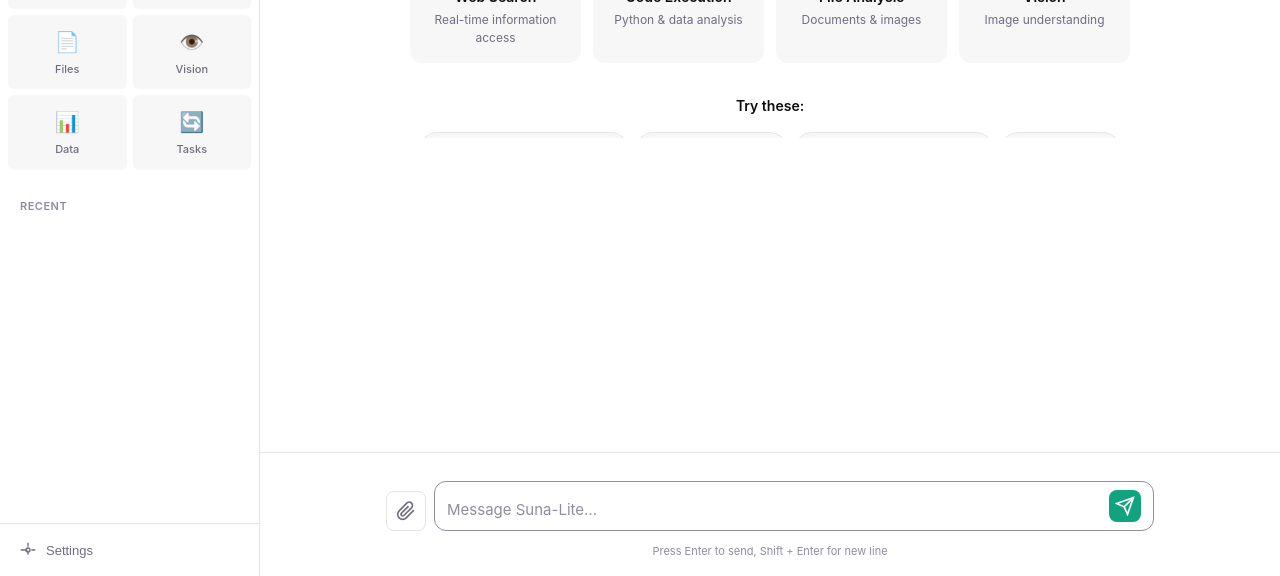
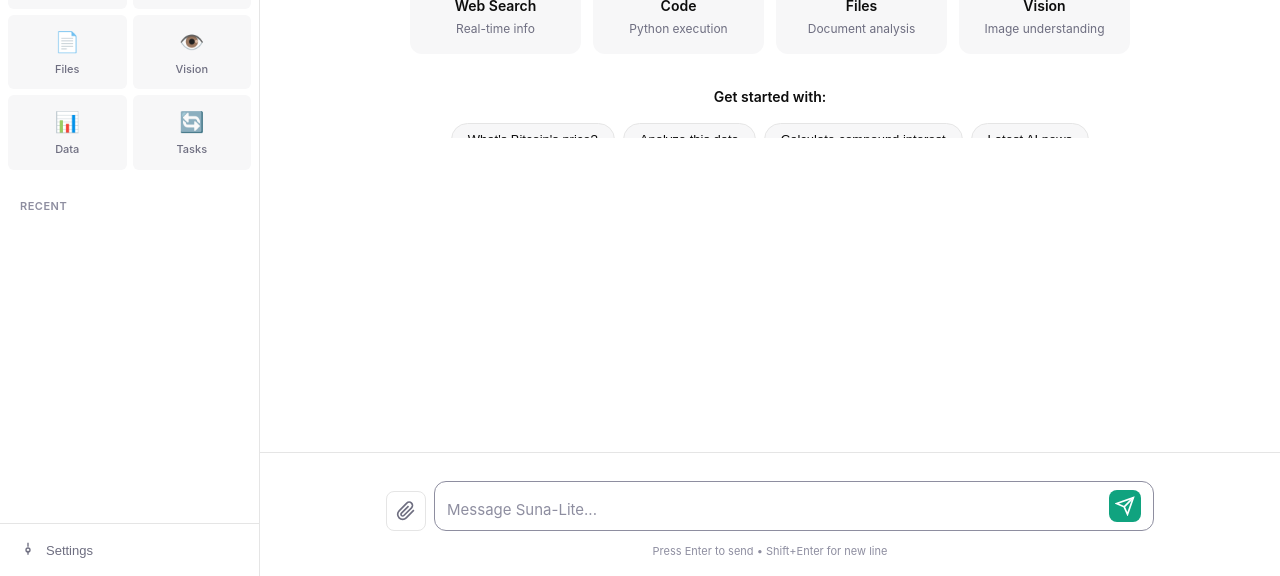
Before and after one commit to orionaihub/Orion, a website: page public/index.html in a window 1280 px wide. Shown: the part 224-800 px from the top of the page. Drawn offline with nearby package versions, Linux system fonts and the light colour scheme; no server answers.

Commit message:
Update index.html

```diff
--- a/public/index.html
+++ b/public/index.html
@@ -3,7 +3,9 @@
 <head>
     <meta charset="UTF-8">
     <meta name="viewport" content="width=device-width, initial-scale=1.0, maximum-scale=1.0, user-scalable=no">
-    <title>Suna-Lite - Autonomous AI Agent</title>
+    <meta name="theme-color" content="#10a37f">
+    <meta name="description" content="Suna-Lite - Autonomous AI Agent powered by Gemini">
+    <title>Suna-Lite - AI Assistant</title>
 
     <!-- External Libraries -->
     <script src="https://cdn.jsdelivr.net/npm/marked/marked.min.js"></script>
@@ -38,7 +40,7 @@
                     <span class="logo">🤖</span>
                     <div>
                         <h2>Suna-Lite</h2>
-                        <p>Autonomous AI Agent</p>
+                        <p>AI Assistant</p>
                     </div>
                 </div>
             </div>
@@ -55,27 +57,27 @@
                 <div class="nav-section">
                     <h3>Capabilities</h3>
                     <div class="capability-grid">
-                        <div class="capability-item" data-tooltip="Web Search">
+                        <div class="capability-item">
                             <span>🔍</span>
                             <span>Search</span>
                         </div>
-                        <div class="capability-item" data-tooltip="Code Execution">
+                        <div class="capability-item">
                             <span>💻</span>
                             <span>Code</span>
                         </div>
-                        <div class="capability-item" data-tooltip="File Analysis">
+                        <div class="capability-item">
                             <span>📄</span>
                             <span>Files</span>
                         </div>
-                        <div class="capability-item" data-tooltip="Vision">
+                        <div class="capability-item">
                             <span>👁️</span>
                             <span>Vision</span>
                         </div>
-                        <div class="capability-item" data-tooltip="Data Analysis">
+                        <div class="capability-item">
                             <span>📊</span>
                             <span>Data</span>
                         </div>
-                        <div class="capability-item" data-tooltip="Multi-Step Tasks">
+                        <div class="capability-item">
                             <span>🔄</span>
                             <span>Tasks</span>
                         </div>
@@ -94,42 +96,41 @@
                 <button class="settings-btn">
                     <svg width="16" height="16" viewBox="0 0 24 24" fill="none" stroke="currentColor" stroke-width="2">
                         <circle cx="12" cy="12" r="3"></circle>
-                        <path d="M12 1v6m0 6v6m11-7h-6m-6 0H1"></path>
+                        <path d="M12 1v6m0 6v6"></path>
                     </svg>
                     Settings
                 </button>
             </div>
         </aside>
 
-        <!-- Overlay -->
+        <!-- Overlay for mobile -->
         <div class="overlay" id="overlay"></div>
 
         <!-- Main Content -->
         <main class="main-content">
-            <!-- Chat Container -->
             <div class="chat-container">
                 <!-- Welcome Screen -->
                 <div class="welcome-screen" id="welcome-screen">
                     <div class="welcome-content">
                         <div class="welcome-icon">🤖</div>
                         <h1>Welcome to Suna-Lite</h1>
-                        <p>Your autonomous AI assistant with advanced multi-step reasoning and tool execution capabilities</p>
+                        <p>Your autonomous AI assistant with advanced reasoning and tool execution</p>
 
                         <div class="capabilities-showcase">
                             <div class="capability-card">
                                 <div class="capability-icon">🔍</div>
                                 <h3>Web Search</h3>
-                                <p>Real-time information access</p>
+                                <p>Real-time info</p>
                             </div>
                             <div class="capability-card">
                                 <div class="capability-icon">💻</div>
-                                <h3>Code Execution</h3>
-                                <p>Python & data analysis</p>
+                                <h3>Code</h3>
+                                <p>Python execution</p>
                             </div>
                             <div class="capability-card">
                                 <div class="capability-icon">📄</div>
-                                <h3>File Analysis</h3>
-                                <p>Documents & images</p>
+                                <h3>Files</h3>
+                                <p>Document analysis</p>
                             </div>
                             <div class="capability-card">
                                 <div class="capability-icon">👁️</div>
@@ -139,14 +140,26 @@
                         </div>
 
                         <div class="quick-starters">
-                            <h3>Try these:</h3>
+                            <h3>Get started with:</h3>
                             <div class="suggestion-chips">
-                                <button class="suggestion-chip" onclick="useSuggestion(this)">What's Bitcoin's current price?</button>
-                                <button class="suggestion-chip" onclick="useSuggestion(this)">Analyze this dataset</button>
-                                <button class="suggestion-chip" onclick="useSuggestion(this)">Calculate compound interest</button>
-                                <button class="suggestion-chip" onclick="useSuggestion(this)">Latest AI news</button>
-                                <button class="suggestion-chip" onclick="useSuggestion(this)">Explain quantum computing</button>
-                                <button class="suggestion-chip" onclick="useSuggestion(this)">Generate a plot</button>
+                                <button class="suggestion-chip" onclick="useSuggestion(this)">
+                                    What's Bitcoin's price?
+                                </button>
+                                <button class="suggestion-chip" onclick="useSuggestion(this)">
+                                    Analyze this data
+                                </button>
+                                <button class="suggestion-chip" onclick="useSuggestion(this)">
+                                    Calculate compound interest
+                                </button>
+                                <button class="suggestion-chip" onclick="useSuggestion(this)">
+                                    Latest AI news
+                                </button>
+                                <button class="suggestion-chip" onclick="useSuggestion(this)">
+                                    Explain quantum computing
+                                </button>
+                                <button class="suggestion-chip" onclick="useSuggestion(this)">
+                                    Generate a visualization
+                                </button>
                             </div>
                         </div>
                     </div>
@@ -154,7 +167,7 @@
 
                 <!-- Messages Area -->
                 <div class="messages-area" id="chat-messages">
-                    <!-- Messages will be dynamically added here -->
+                    <!-- Messages dynamically added here -->
                 </div>
 
                 <!-- Typing Indicator -->
@@ -170,22 +183,24 @@
                 </div>
             </div>
 
-            <!-- Input Area - Fixed at bottom -->
+            <!-- Input Area -->
             <div class="input-area">
                 <div class="input-container">
-                    <!-- File Upload Preview -->
+                    <!-- File Preview -->
                     <div class="file-preview" id="file-preview"></div>
 
                     <div class="input-wrapper">
+                        <!-- Hidden file input -->
                         <input type="file" id="file-input" multiple accept="*/*" style="display: none;">
 
-                        <button class="attach-btn" onclick="document.getElementById('file-input').click()"
-                                aria-label="Attach files">
+                        <!-- Attach button -->
+                        <button class="attach-btn" onclick="document.getElementById('file-input').click()" aria-label="Attach files">
                             <svg width="20" height="20" viewBox="0 0 24 24" fill="none" stroke="currentColor" stroke-width="2">
                                 <path d="M21.44 11.05l-9.19 9.19a6 6 0 0 1-8.49-8.49l9.19-9.19a4 4 0 0 1 5.66 5.66l-9.2 9.19a2 2 0 0 1-2.83-2.83l8.49-8.48"></path>
                             </svg>
                         </button>
 
+                        <!-- Input field with send button -->
                         <div class="input-field">
                             <textarea
                                 id="user-input"
@@ -203,7 +218,7 @@
                     </div>
 
                     <div class="input-footer">
-                        <span class="input-hint">Press Enter to send, Shift + Enter for new line</span>
+                        <span class="input-hint">Press Enter to send • Shift+Enter for new line</span>
                     </div>
                 </div>
             </div>
@@ -213,6 +228,7 @@
     <!-- Toast Container -->
     <div class="toast-container" id="toast-container"></div>
 
+    <!-- Custom JS -->
     <script src="chat.js"></script>
 </body>
 </html>
```
